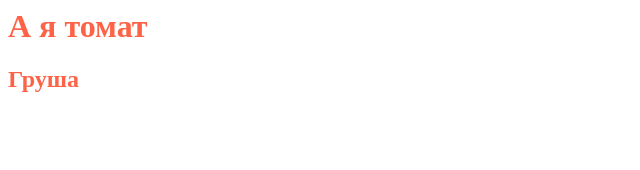
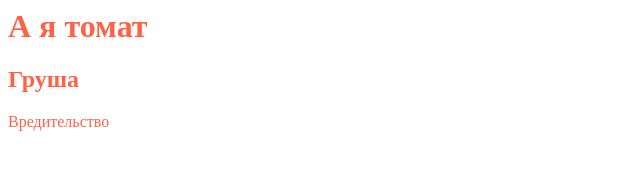
Before and after one commit to al430/trpo_5, a plain HTML site: page index.html in a window 1280 px wide. Shown: the whole page, without its empty margins (0-640 px from the left). Drawn offline with Linux system fonts and the light colour scheme.

Commit message:
Sabotage

```diff
--- a/index.html
+++ b/index.html
@@ -1,2 +1,3 @@
 <html><head><title>О себе</title><link rel=stylesheet href=style.css></head><body><h1>А я томат</h1></body></html>
 <h2>Груша</h2>
+Вредительство
```
